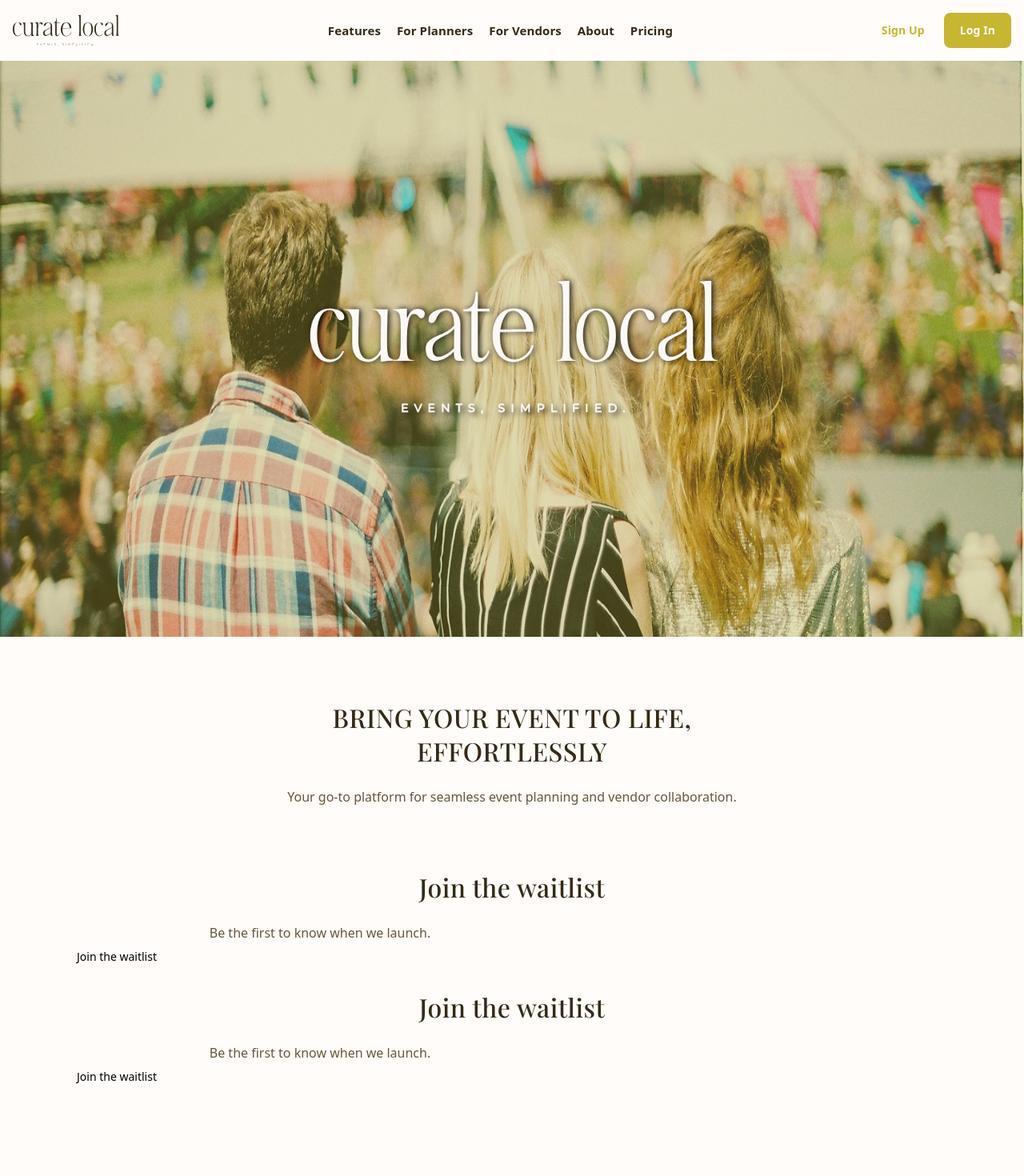
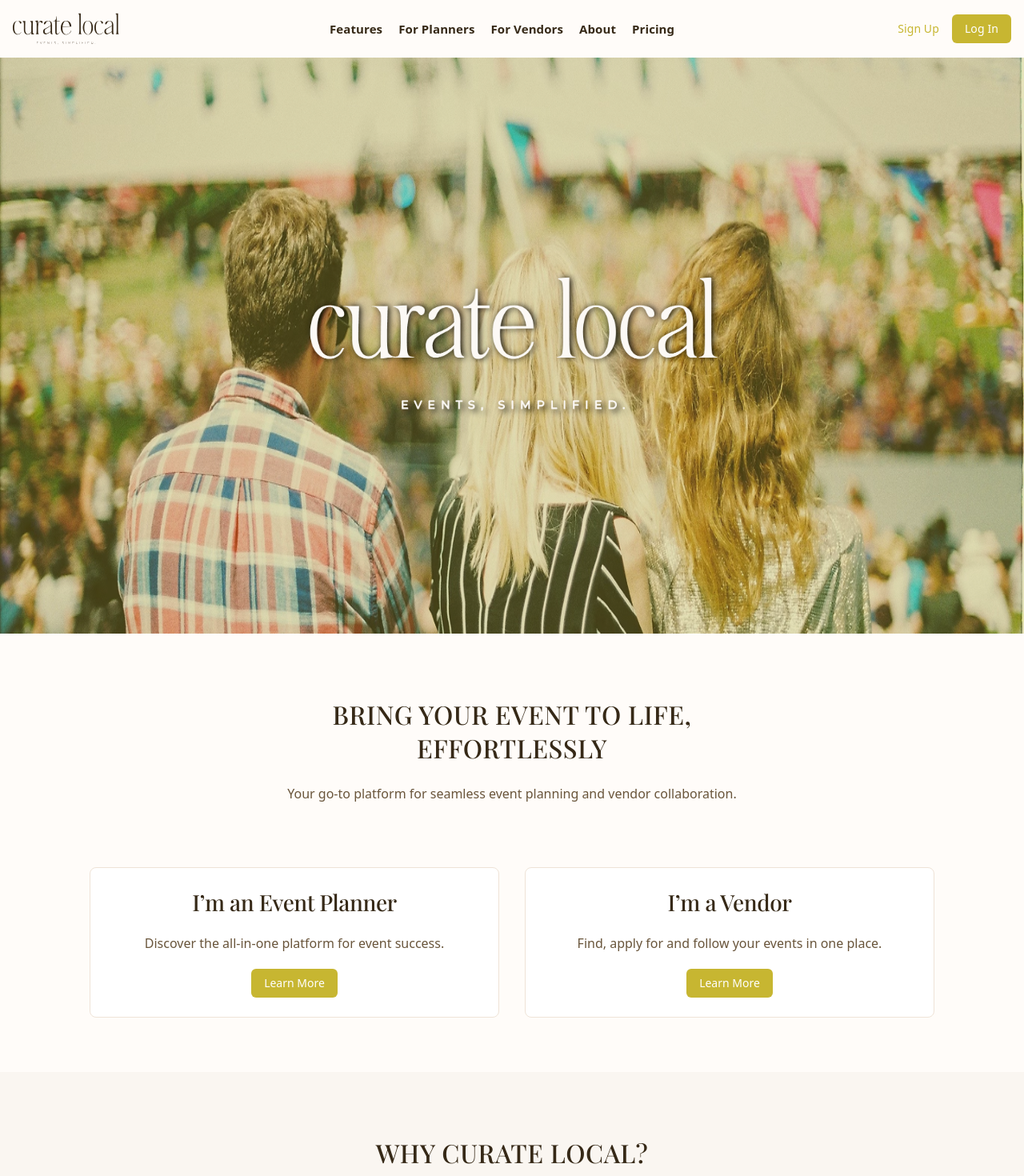
Before and after one commit to katstepanovacl/cl-2025-frontend, a Next.js app: page / in a window 1280 px wide. Shown: the top 1470 px of the page at 80% size. Before the commit the page ends 1364 px from the top, so only its background shows below. Built offline with nearby package versions, Linux system fonts and the light colour scheme; a web font is replaced by a local one.

Commit message:
finished intent signup

```diff
--- /dev/null
+++ b/src/app/(public)/(general)/_components/card/index.tsx
@@ -0,0 +1,9 @@
+import React from "react";
+
+type Props = {};
+
+const Card = (props: Props) => {
+  return <div>Card</div>;
+};
+
+export default Card;
--- a/src/app/(public)/(general)/_components/header/auth-navigation.tsx
+++ b/src/app/(public)/(general)/_components/header/auth-navigation.tsx
@@ -1,8 +1,9 @@
 import Link from "next/link";
-
+import { Button } from "@/components/ui/button";
 const AuthNavigation = () => {
   return (
-    <div className="hidden lg:flex items-center gap-6">
+    <div className="hidden lg:flex items-center">
+      <Button asChild variant="link">
         <Link
           className="text-sm font-bold leading-[20px] tracking-[0.1px] text-accent"
           data-analytics="signup_nav"
@@ -10,13 +11,16 @@
         >
           Sign Up
         </Link>
+      </Button>
+      <Button asChild variant="default">
         <Link
-        className="text-sm font-bold leading-[20px] tracking-[0.1px] bg-accent text-white px-5 py-3 rounded-lg"
+          className="text-sm font-bold leading-[20px] tracking-[0.1px]"
           data-analytics="login_nav"
           href="/login"
         >
           Log In
         </Link>
+      </Button>
     </div>
   );
 };
--- a/src/app/(public)/(general)/_components/headline.tsx
+++ b/src/app/(public)/(general)/_components/headline.tsx
@@ -2,18 +2,20 @@
 
 type Props = {
   headline: string;
-  subheadline: string;
+  subheadline?: string;
 };
 
 const Headline = ({ headline, subheadline }: Props) => {
   return (
     <div className="flex py-14 md:py-16 lg:py-20 px-4 md:px-10 lg:px-20 flex-col items-center justify-center">
-      <p className="max-w-[640px] font-playfair text-brown text-center text-pretty text-[32px] font-medium tracking-[0.5px] leading-[42px]">
+      <p className="uppercase max-w-[640px] font-playfair text-brown text-center text-pretty text-[32px] font-medium tracking-[0.5px] leading-[42px]">
         {headline}
       </p>
-      <p className="mt-6 max-w-[640px] text-light-brown text-center text-balance text-[16px] leading-[24px]">
-        {subheadline}
-      </p>
+      {subheadline && (
+        <p className="mt-6 max-w-[640px] text-light-brown text-center text-balance text-[16px] leading-[24px]">
+          {subheadline}
+        </p>
+      )}
     </div>
   );
 };
--- a/src/app/(public)/(general)/_components/intent-signup.tsx
+++ b/src/app/(public)/(general)/_components/intent-signup.tsx
@@ -15,11 +15,11 @@
   buttonLink,
 }: Props) => {
   return (
-    <div>
-      <p className="font-playfair text-brown text-center text-pretty text-[32px] font-medium tracking-[0.5px] leading-[42px]">
+    <div className="w-full p-6 rounded-lg bg-white border border-medium-beige flex flex-col items-center justify-center gap-5 max-w-[518px]">
+      <p className="font-playfair text-brown text-center text-pretty text-[28px] font-medium tracking-[-0.42px] leading-[38px]">
         {title}
       </p>
-      <p className="mt-6 max-w-[640px] text-light-brown text-center text-balance text-[16px] leading-[24px]">
+      <p className="text-light-brown text-center text-balance text-[16px] leading-[24px]">
         {description}
       </p>
       <Button asChild>
--- a/src/app/(public)/(general)/page.tsx
+++ b/src/app/(public)/(general)/page.tsx
@@ -11,19 +11,22 @@
         headline="BRING YOUR EVENT TO LIFE, EFFORTLESSLY"
         subheadline="Your go-to platform for seamless event planning and vendor collaboration."
       />
-      <div className="flex flex-col gap-6 px-4 md:px-10 lg:px-20">
+      <div className="mb-10 md:mb-25 lg:mb-17 w-full flex flex-col gap-6 px-4 md:px-5 lg:px-20 xl:px-28 lg:flex-row lg:gap-8 lg:justify-center">
         <IntentSignup
-          title="Join the waitlist"
-          description="Be the first to know when we launch."
-          buttonText="Join the waitlist"
-          buttonLink="/waitlist"
+          title="I’m an Event Planner"
+          description="Discover the all-in-one platform for event success."
+          buttonText="Learn More"
+          buttonLink="/welcome/planner"
         />
         <IntentSignup
-          title="Join the waitlist"
-          description="Be the first to know when we launch."
-          buttonText="Join the waitlist"
-          buttonLink="/waitlist"
+          title="I’m a Vendor"
+          description="Find, apply for and follow your events in one place."
+          buttonText="Learn More"
+          buttonLink="/welcome/vendor"
         />
+      </div>
+      <div className="bg-peach">
+        <Headline headline="WHY CURATE LOCAL?" />
       </div>
     </div>
   );
--- a/src/components/ui/button.tsx
+++ b/src/components/ui/button.tsx
@@ -9,7 +9,7 @@
   {
     variants: {
       variant: {
-        default: "bg-primary text-primary-foreground hover:bg-primary/90",
+        default: "bg-accent text-white hover:bg-accent/90",
         destructive:
           "bg-destructive text-white hover:bg-destructive/90 focus-visible:ring-destructive/20 dark:focus-visible:ring-destructive/40 dark:bg-destructive/60",
         outline:
@@ -17,7 +17,7 @@
         secondary:
           "bg-secondary text-secondary-foreground hover:bg-secondary/80",
         ghost: "",
-        link: "text-primary underline-offset-4 hover:underline",
+        link: "text-primary underline-accent underline-offset-4 hover:underline",
       },
       size: {
         default: "h-9 px-4 py-2 has-[>svg]:px-3",
--- a/src/middleware.ts
+++ b/src/middleware.ts
@@ -25,4 +25,16 @@
   return new NextResponse("Forbidden", { status: 403 });
 };
 
-export default checkBasicAuth;
+export default function middleware(req: NextRequest) {
+  // Skip auth for static files and API routes
+  if (
+    req.nextUrl.pathname.startsWith("/_next") ||
+    req.nextUrl.pathname.startsWith("/images") ||
+    req.nextUrl.pathname.startsWith("/api") ||
+    req.nextUrl.pathname.includes(".")
+  ) {
+    return NextResponse.next();
+  }
+
+  return checkBasicAuth(req);
+}
```
Also changed, not shown: public/images/hero-placeholder.png (deleted). Lines whose indentation alone changed are shown as unchanged.
